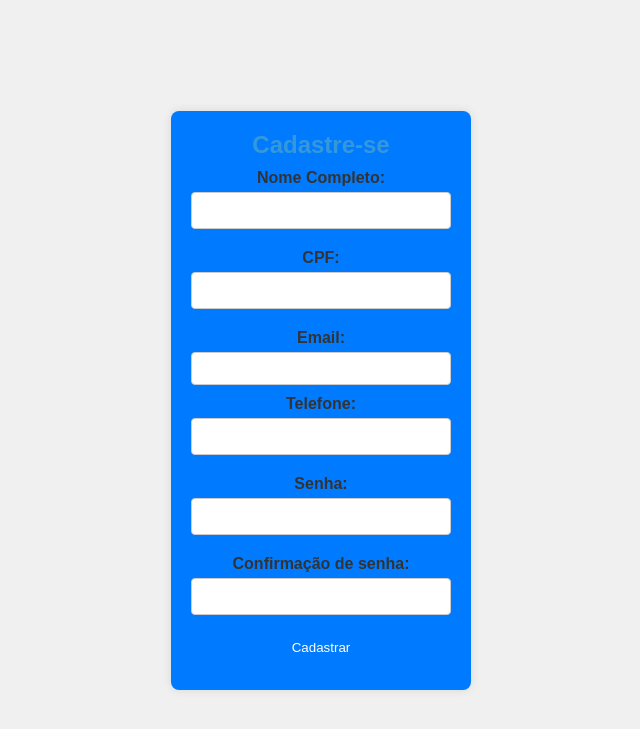
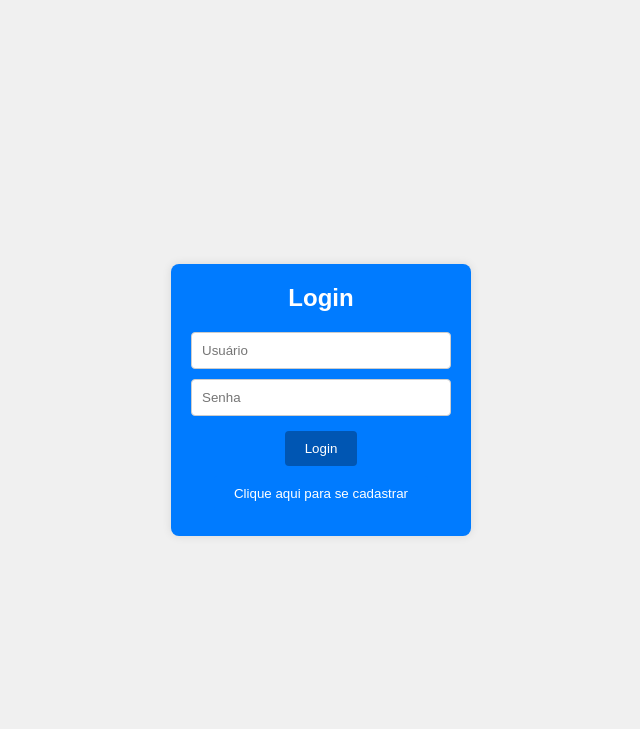
Before and after one commit to julianapvh/sylendar, a Django app: page /register/ in a window 1280 px wide. Shown: the top 729 px of the page, without its empty margins (319-959 px from the left). Run offline with Django 4.2, Linux system fonts and the light colour scheme.

Commit message:
Mudança na forma de logar
Agora o login não é mais feito através de site externo e sim de conta de usuário previamente cadastrada no sistema

```diff
--- a/agendamentos/templates/agendamentos/register.html
+++ b/agendamentos/templates/agendamentos/register.html
@@ -1,46 +1,34 @@
 {% load static %}
+
 <!DOCTYPE html>
-<html lang="en">
+<html>
+
 <head>
-    <meta charset="UTF-8">
-    <title>Página de Cadastro</title>
+    <title>Página de Login</title>
     <link rel="stylesheet" type="text/css" href="{% static 'styles.css' %}">
 </head>
+
 <body>
     <div class="container">
-        <div class="login-form"> <!-- Use a mesma classe do formulário de login -->
-            <h2>Cadastre-se</h2>
+        <div class="login-form">
+            <h1>Login</h1>
             <form method="post">
                 {% csrf_token %}
+                <input type="text" id="username" name="username" placeholder="Usuário" required>
+                <input type="password" id="password" name="password" placeholder="Senha" required>
+                <input type="submit" value="Login">
+            </form>
 
-                <div>
-                    <label for="id_nome_completo">Nome Completo:</label>
-                    {{ form.nome_completo }}
-                </div>
-                <div>
-                    <label for="id_username">CPF:</label>
-                    {{ form.username }}
-                </div>
-                <div class="email-field"> <!-- Adicione uma classe para o campo de e-mail -->
-                    <label for="id_email">Email:</label>
-                    {{ form.email }}
-                </div>
+            <!-- Adicione o botão de cadastro -->
+            <form method="get" action="{% url 'register' %}">
+                <button class="btn_cadastro" type="submit">Clique aqui para se cadastrar</button>
+            </form>
 
-                <div>
-                    <label for="id_telefone">Telefone:</label>
-                    {{ form.telefone }}
-                </div>
-                <div>
-                    <label for="id_password1">Senha:</label>
-                    {{ form.password1 }}
-                </div>
-                <div>
-                    <label for="id_password2">Confirmação de senha:</label>
-                    {{ form.password2 }}
-                </div>
-                <button type="submit" class="btn_cadastro">Cadastrar</button> <!-- Adicione a mesma classe do botão de login -->
-            </form>
+            {% if error_message %}
+            <p class="error_message">{{ error_message }}</p>
+            {% endif %}
         </div>
     </div>
 </body>
+
 </html>
--- a/agendamentos/views.py
+++ b/agendamentos/views.py
@@ -1,3 +1,4 @@
+from imaplib import _Authenticator
 from django.shortcuts import render, get_object_or_404, redirect
 from django.contrib import messages
 from .models import Agendamento, Equipamento
@@ -15,12 +16,13 @@ from dateutil.parser import parse
 from django.utils import timezone
 from datetime import datetime
 from django.contrib.auth.decorators import login_required
+from django.contrib.auth import authenticate, login
 
 
 
 
 # funções de apoio
-def login_sauron(usuario,senha):
+'''def login_sauron(usuario,senha):
     from mechanize import Browser
     from bs4 import BeautifulSoup as bs
     from getpass import getpass
@@ -82,7 +84,7 @@ def login_sauron(usuario,senha):
 
 
     #___---¨¨¨ Início da execução ¨¨¨---___
-    return(valida_acesso_sauron(usuario, senha))
+    return(valida_acesso_sauron(usuario, senha))'''
 
 def login(request):
     return render(request, 'agendamentos\\login.html')
@@ -91,38 +93,34 @@ def register(request):
     if request.method == 'POST':
         form = UserRegistrationForm(request.POST)
         if form.is_valid():
-            form.save()
+            form.save()  # Salva o novo usuário no banco de dados
             return redirect('login')  # Redireciona para a página de login após o registro bem-sucedido
         else:
-            print(form.errors)  # Exibe os erros de validação no console para depuração
+            # Se o formulário não for válido, exiba os erros no console para depuração
+            print(form.errors)
     else:
+        # Se o método da requisição for GET, crie uma instância do formulário em branco
         form = UserRegistrationForm()
     return render(request, 'agendamentos/register.html', {'form': form})
 
 def index(request):
     error_message = None
-    instruction_message = None
-
 
     if request.method == 'POST':
         username = request.POST['username']
         password = request.POST['password']
 
-        #print(f"\n\nUsuário: {username}\nSenha: {password}\n\n")
+        # Autenticar o usuário usando as credenciais fornecidas
+        user = authenticate(request, username=username, password=password)
 
-        nome,cpf = login_sauron(username,password)
+        # Verificar se a autenticação foi bem-sucedida
+        if user is not None:
+            login(request)  # Faz o login do usuário
+            return redirect('cliente')  # Redireciona para a página inicial do administrador
+        else:
+            error_message = 'Credenciais inválidas'  # Define a mensagem de erro
 
-        #print(f"Login realizado com sucesso!\nNome: {nome}\nCPF: {cpf}\n\n")
-
-        # Verifique se o usuário e a senha são "teste"
-        if nome != "" and cpf != "" and nome is not None and cpf is not None:
-            request.session['username'] = nome  # Salve o nome do usuário na sessão
-            return render(request, 'agendamentos/administrador_home.html')
-        else:
-            messages.error(request, 'Credenciais inválidas')  # Use o sistema de mensagens do Django para exibir a mensagem de erro
-            return render(request, 'agendamentos/login.html')
-
-    return render(request, 'agendamentos/login.html')
+    return render(request, 'agendamentos/login.html', {'error_message': error_message})
 
 def home(request):
     return render(request, 'agendamentos\\home.html')
--- a/tcc_django/urls.py
+++ b/tcc_django/urls.py
@@ -45,4 +45,5 @@ urlpatterns = [
 
 
 
+
 ]
```
Also changed, not shown: agendamentos/templates/agendamentos/cliente.html (+5 -2 lines), agendamentos/forms.py (line endings or trailing spaces).
